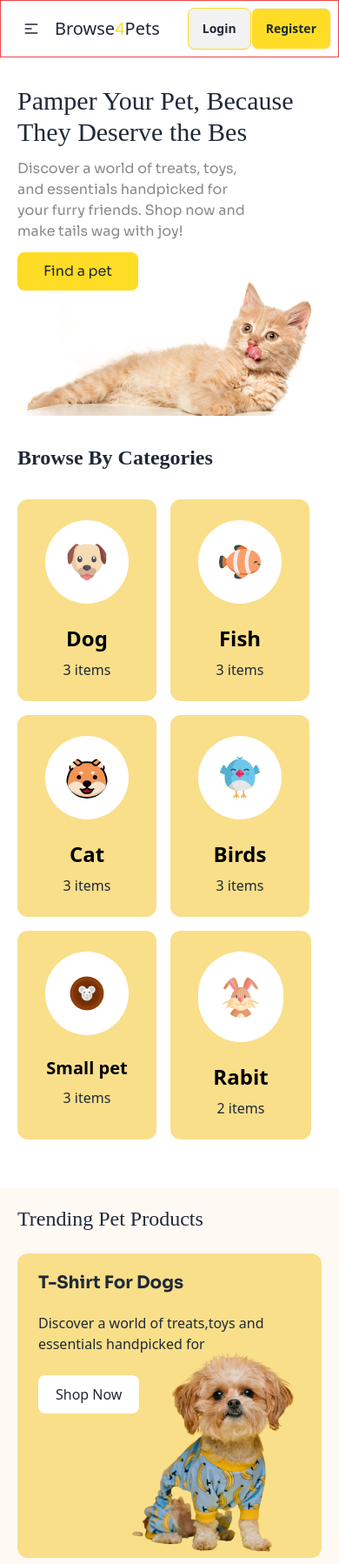
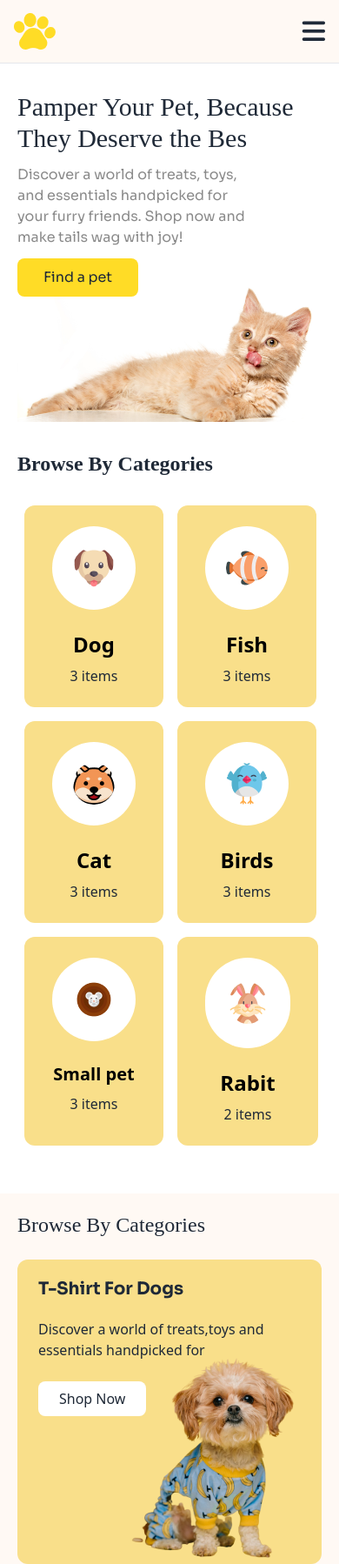
Before and after one commit to khadizadolon/Assignment-three-0001, a plain HTML site: page index.html in a window 390 px wide. Shown: the top 1798 px of the page at 87% size. Drawn offline with nearby package versions, Linux system fonts and the light colour scheme; a web font is replaced by a local one.

Commit message:
added navbar

```diff
--- a/index.html
+++ b/index.html
@@ -64,62 +64,34 @@
     <!-- Header section -->
     <header>
       <!-- navbar -->
-      <nav>
-        <div class="max-w-7xl border border-red-500 mx-auto">
-          <div class="navbar">
-            <div class="navbar-start">
-              <div class="dropdown">
-                <div tabindex="0" role="button" class="btn btn-ghost lg:hidden">
-                  <svg
-                    xmlns="http://www.w3.org/2000/svg"
-                    class="h-5 w-5"
-                    fill="none"
-                    viewBox="0 0 24 24"
-                    stroke="currentColor"
-                  >
-                    <path
-                      stroke-linecap="round"
-                      stroke-linejoin="round"
-                      stroke-width="2"
-                      d="M4 6h16M4 12h8m-8 6h16"
-                    />
-                  </svg>
-                </div>
-                <!-- <ul
-                          tabindex="0"
-                          class="menu menu-sm dropdown-content bg-base-100 rounded-box z-[1] mt-3 w-52 p-2 shadow">
-                          <li><a>Item 1</a></li>
-                          <li>
-                            <a>Parent</a>
-                            <ul class="p-2">
-                              <li><a>Submenu 1</a></li>
-                              <li><a>Submenu 2</a></li>
-                            </ul>
-                          </li>
-                          <li><a>Item 3</a></li>
-                        </ul> -->
-              </div>
-              <a class="text-xl"
-                >Browse<span class="text-btn-primary">4</span>Pets</a
-              >
-            </div>
-            <div class="navbar-center hidden lg:flex">
-              <ul class="menu menu-horizontal px-1">
-                <li><a>Find a pet</a></li>
-                <li><a>Breeds</a></li>
-                <li><a>Contact us</a></li>
-              </ul>
-            </div>
-            <div class="navbar-end">
-              <a class="btn border border-btn-primary">Login</a>
-              <a class="btn bg-btn-primary">Register</a>
-            </div>
+      <nav class="bg-[#FFF9F4]">
+        <div class="flex justify-between items-center lg:p-[38px_0] p-[12px_16px] mx-auto max-w-7xl ">
+          <!-- left side -->
+          <div class="lg:flex lg:gap-3 lg:items-center">
+            <img class="w-[48px] h-[48px]" src="./c1-assets/logo-header.png" alt="">
+            <h1 class="text-2xl sora hidden lg:flex">Browse<span class="text-btn-primary">4</span>Pets</h1>
           </div>
+          <!-- Middle part -->
+          <div class="lg:flex lg:gap-8 hidden">
+            <p class="sora lg:text-xl text-[#111111]">Find a pet</p>
+            <p class="sora lg:text-xl text-[#111111]">Breeds</p>
+            <p class="sora lg:text-xl text-[#111111]">Contact us</p>
+          </div>
+          <!-- Right side -->
+          <div class="lg:flex hidden lg:items-center lg:gap-4">
+            <img class="w-[24px] h-[24px] object-cover" src="./c1-assets/bell (1) 1.png" alt="">
+            <i class="fa-solid fa-magnifying-glass text-2xl"></i>
+            <button class="p-[10px_30px] border border-[#FFDC26] rounded-lg sora text-xl" >Login</button>
+            <button class="p-[10px_30px] bg-btn-primary rounded-lg sora text-xl">Register</button>
+          </div>
+          <i class="fa-solid fa-bars text-[30px] lg:hidden flex"></i>
+
         </div>
+        <hr class="lg:hidden h-px  bg-gray-200 border-0 dark:bg-gray-700">
       </nav>
 
       <!-- Banner section -->
-      <div class="max-w-7xl mx-auto mt-8 lg:mt-[76px]">
+      <div class="max-w-7xl mx-auto mt-8 lg:mt-[100px]">
         <div
           class="lg:m-0 m-5 bg-[url('./c1-assets/cat-big.png')] lg:h-[650px] h-[380px] bg-right-bottom lg:bg-cover bg-contain bg-no-repeat"
         >
@@ -151,7 +123,7 @@
         >
           Browse By Categories
         </h1>
-        <div class="flex flex-wrap gap-4 lg:ml-0 ml-5">
+        <div class="flex flex-wrap gap-4 lg:ml-0 ml-7">
           <!-- Card-1 -->
           <div
             class="bg-[#F9DF8A] lg:pl-12 pl-8 lg:pt-8 pt-6 lg:pb-8 pb-6 lg:pr-12 pr-8 rounded-xl"
@@ -258,24 +230,31 @@
       <!-- Trending Pet Products section -->
       <section class="bg-[#FFF9F4] lg:mt-[126px] mt-[55px] lg:pb-[140px]">
         <h1
-          class="adlam-display lg:pt-[140px] lg:mb-12 mb-6 lg:ml-[120px] ml-5 lg:text-4xl text-2xl pt-5"
+          class="adlam-display lg:pt-[140px] hidden lg:block lg:mb-12 mb-6 lg:ml-[120px] ml-5 lg:text-4xl text-2xl pt-5"
         >
           Trending Pet Products
+        </h1>
+
+        <h1
+          class="adlam-display lg:pt-[140px] lg:hidden lg:mb-12 mb-6 lg:ml-[120px] ml-5 lg:text-4xl text-2xl pt-5"
+        >
+        Browse By Categories
         </h1>
         <div class="mx-auto max-w-7xl lg:flex gap-6">
           <div
             class="bg-[url('./c1-assets/cute-pet-small.png')] lg:h-[400px] h-[350px] bg-right-bottom bg-auto bg-no-repeat bg-[#F9DF8A] rounded-xl lg:pl-8 pl-6 m-5 lg:m-0"
           >
             <h1
-              class="lg:text-3xl text-xl pt-5 lg:pt-0 sora font-bold mb-5 lg:mt-12"
+              class="lg:text-3xl text-xl pt-5  lg:pt-0 sora font-bold mb-5 lg:mt-12"
             >
               T-Shirt For Dogs
             </h1>
+
             <p class="lg:w-[60%] w-[80%] mb-6">
               Discover a world of treats,toys and essentials handpicked for
             </p>
             <button
-              class="bg-white lg:p-[10px_30px] p-[10px_20px] rounded-lg lg:text-xl"
+              class="bg-white lg:p-[10px_30px] p-[8px_24px] rounded-lg lg:text-xl"
             >
               Shop Now
             </button>
```
Also changed, not shown: c1-assets/bell (1) 1.png (added).
